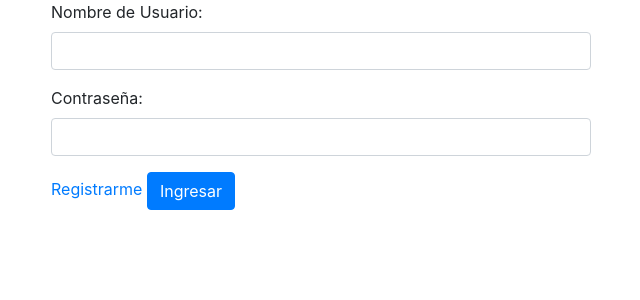
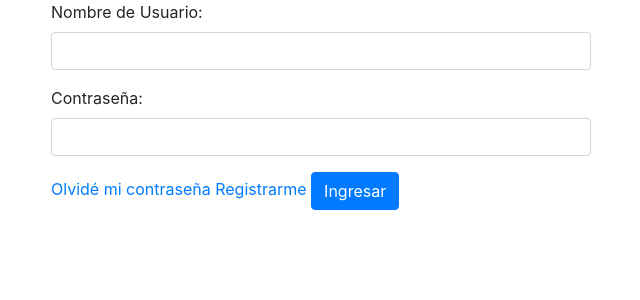
Before and after one commit to Tekorita/gestor_inventario, a Django app: page / in a window 1280 px wide. Shown: the top 300 px of the page, without its empty margins (34-674 px from the left). Run offline with Django 3.2, Linux system fonts and the light colour scheme; parts of the project's set-up code (start-up, migrations or seed data) failed here and were passed over; some libraries are stand-ins or nearby versions.

Commit message:
correccion en url para recuperar pass en template de login

```diff
--- a/templates/index.html
+++ b/templates/index.html
@@ -24,7 +24,7 @@
 	<div class="row">
 		<div class="col-md-6 col-md-offset-3">
 			<div class="form-group">
-
+				<a href="{% url 'password_reset'%}">Olvidé mi contraseña </a>
 				<a href="{% url 'sign_up'%}">Registrarme </a>
 				<input class="btn btn-primary" type="submit" value="Ingresar">
 			</div>
```
